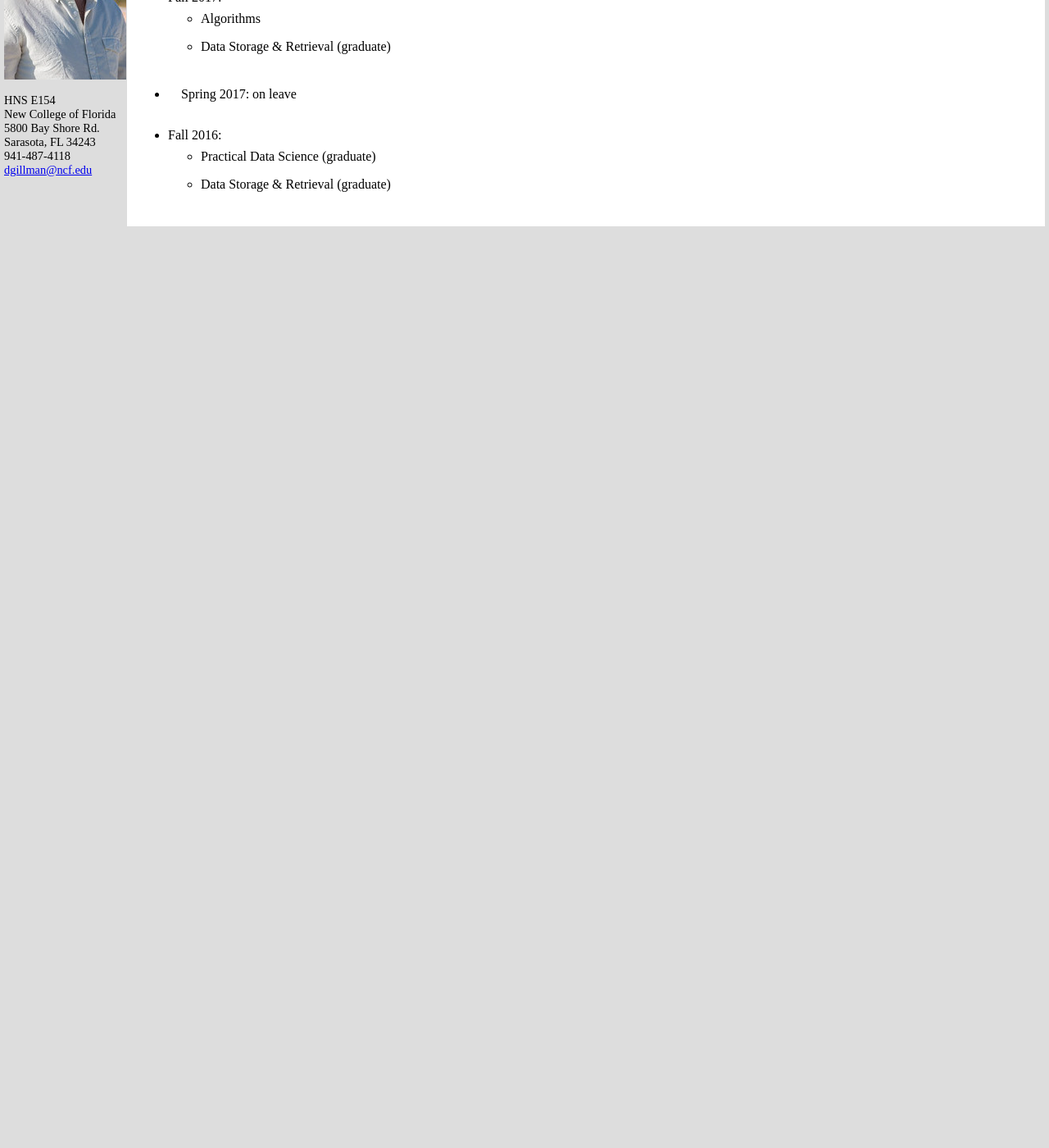
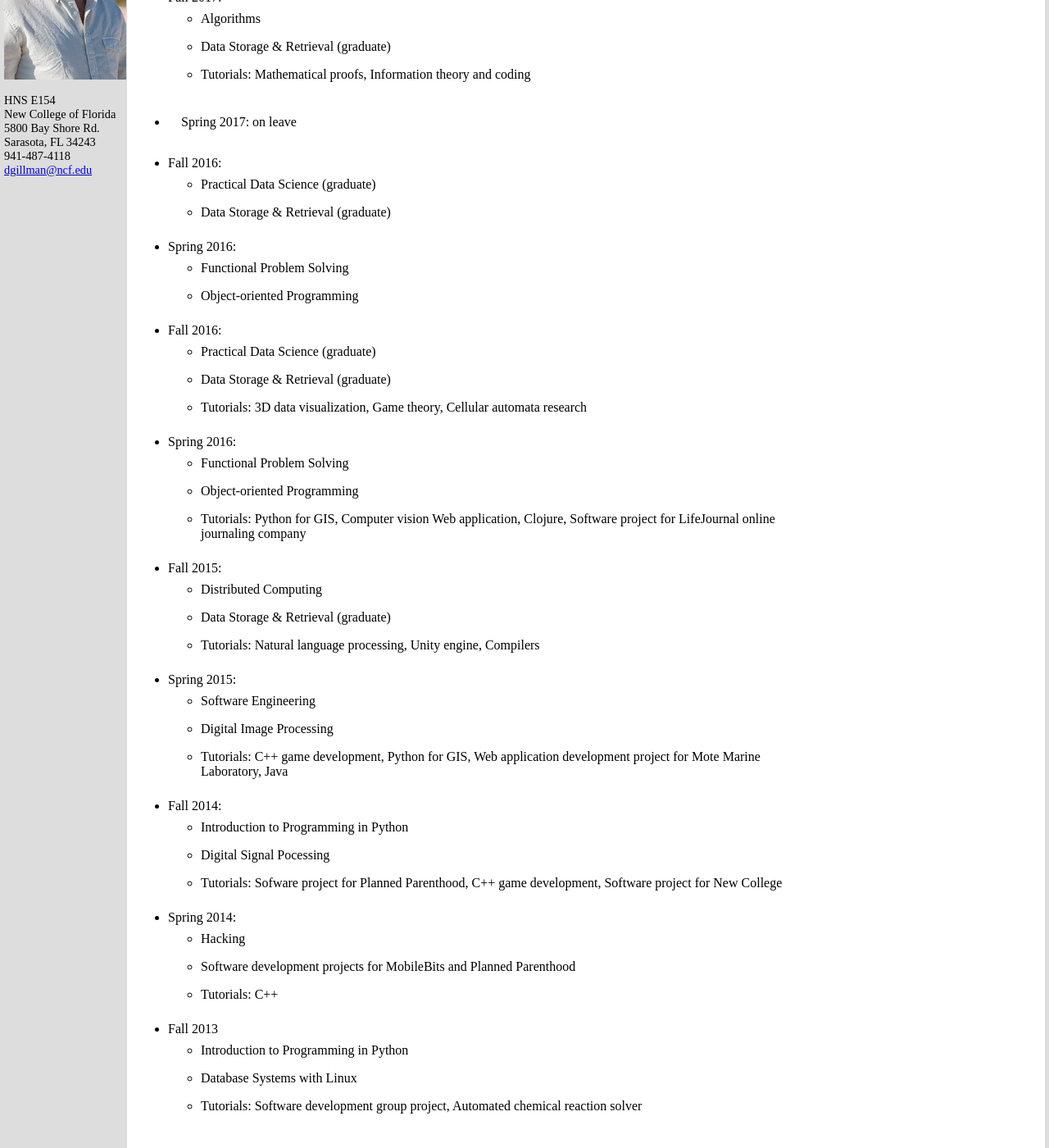
Before and after one commit to davidwgillman/davidwgillman.github.io, a Jekyll site: the page built from teaching.md, in a window 1280 px wide and 1400 px high, scrolled down 158 px. Shown: the whole window at 82% size. Built offline with Jekyll 4.4.1, drawn with Linux system fonts in a browser that asks for light colours; our own code applies the rules of GitHub Pages for plain Markdown files; before the commit the page ends 900 px from its top, so only the background shows below that.

Commit message:
add bio, research, and teaching

```diff
--- a/teaching.md
+++ b/teaching.md
@@ -6,9 +6,49 @@ layout: main
 - Fall 2017:
   - Algorithms
   - Data Storage & Retrieval (graduate)
+  - Tutorials: Mathematical proofs, Information theory and coding
 
 - Spring 2017: on leave
 
 - Fall 2016:
   - Practical Data Science (graduate)
   - Data Storage & Retrieval (graduate)
+
+- Spring 2016:
+  - Functional Problem Solving
+  - Object-oriented Programming
+
+- Fall 2016:
+  - Practical Data Science (graduate)
+  - Data Storage & Retrieval (graduate)
+  - Tutorials:  3D data visualization, Game theory, Cellular automata research
+
+- Spring 2016:
+  - Functional Problem Solving
+  - Object-oriented Programming
+  - Tutorials: Python for GIS, Computer vision Web application, Clojure, Software project for LifeJournal online journaling company
+
+- Fall 2015:
+  - Distributed Computing
+  - Data Storage & Retrieval (graduate)
+  - Tutorials:  Natural language processing, Unity engine, Compilers
+
+- Spring 2015:
+  - Software Engineering
+  - Digital Image Processing
+  - Tutorials: C++ game development, Python for GIS, Web application development project for Mote Marine Laboratory, Java
+
+- Fall 2014:
+  - Introduction to Programming in Python
+  - Digital Signal Pocessing
+  - Tutorials:  Sofware project for Planned Parenthood, C++ game development, Software project for New College
+
+- Spring 2014:
+  - Hacking
+  - Software development projects for MobileBits and Planned Parenthood
+  - Tutorials: C++
+
+- Fall 2013
+  - Introduction to Programming in Python
+  - Database Systems with Linux
+  - Tutorials: Software development group project, Automated chemical reaction solver
```
Also changed, not shown: index.md (+14 -6 lines), ladsworkshop/schedule.md (+1 -1 lines), research.md (+1 -1 lines).
